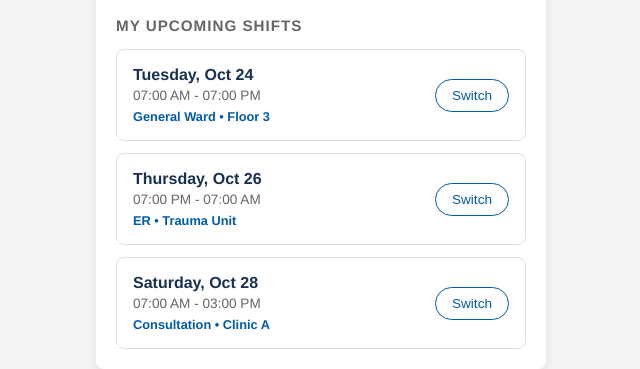
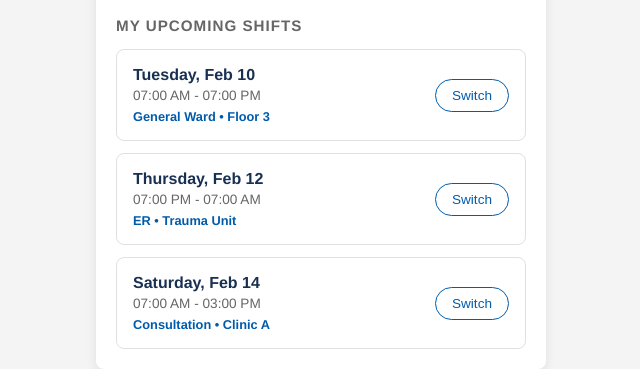
Before and after one commit to chriscelledelacruz/shiftwidget1, a plain HTML site: page index.html in a window 1280 px wide. Shown: the part 255-624 px from the top of the page, 319-959 px from the left. Drawn offline with Linux system fonts and the light colour scheme.

Commit message:
Update index.html

```diff
--- a/index.html
+++ b/index.html
@@ -330,7 +330,7 @@
             <div class="shift-list" id="shiftList">
                 <div class="shift-card" id="shift-1">
                     <div class="shift-info">
-                        <h3>Tuesday, Oct 24</h3>
+                        <h3>Tuesday, Feb 10</h3>
                         <p>07:00 AM - 07:00 PM</p>
                         <div class="shift-meta">General Ward • Floor 3</div>
                     </div>
@@ -339,7 +339,7 @@
 
                 <div class="shift-card" id="shift-2">
                     <div class="shift-info">
-                        <h3>Thursday, Oct 26</h3>
+                        <h3>Thursday, Feb 12</h3>
                         <p>07:00 PM - 07:00 AM</p>
                         <div class="shift-meta">ER • Trauma Unit</div>
                     </div>
@@ -348,7 +348,7 @@
 
                 <div class="shift-card" id="shift-3">
                     <div class="shift-info">
-                        <h3>Saturday, Oct 28</h3>
+                        <h3>Saturday, Feb 14</h3>
                         <p>07:00 AM - 03:00 PM</p>
                         <div class="shift-meta">Consultation • Clinic A</div>
                     </div>
```
